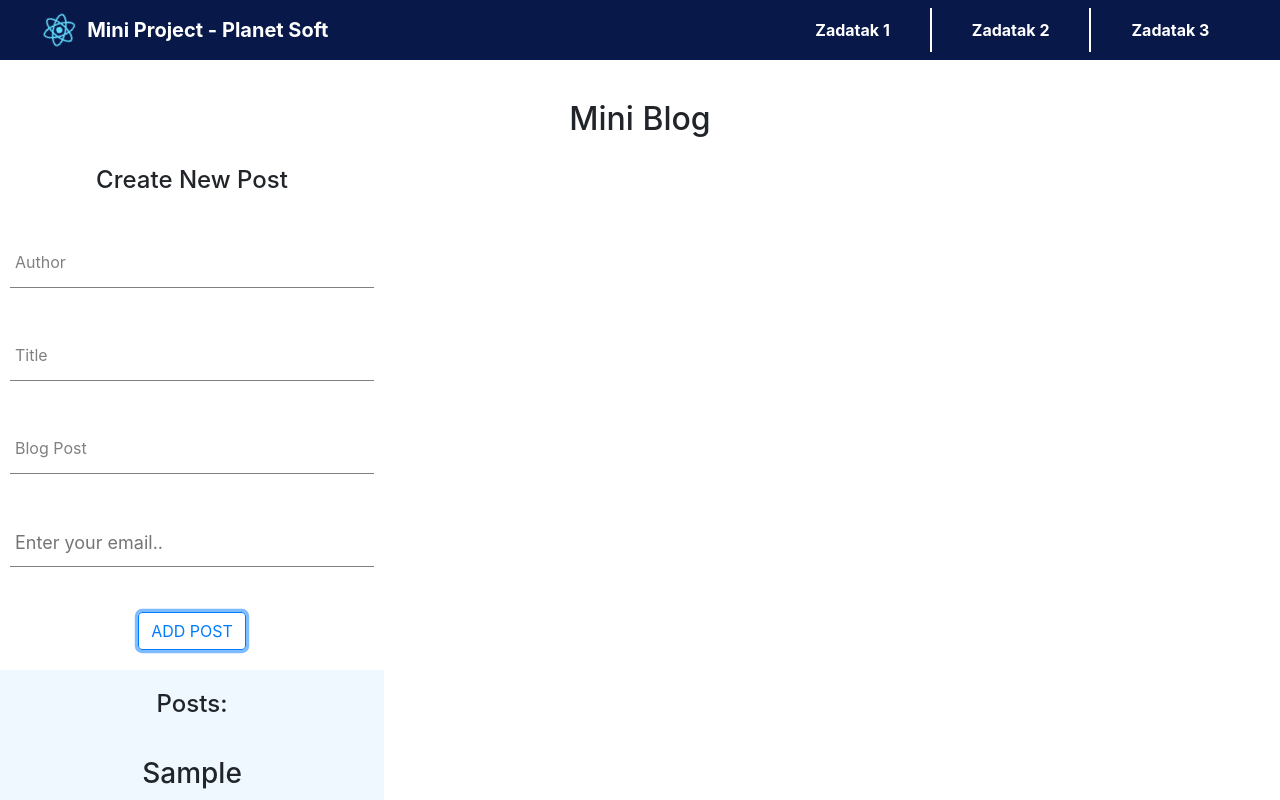
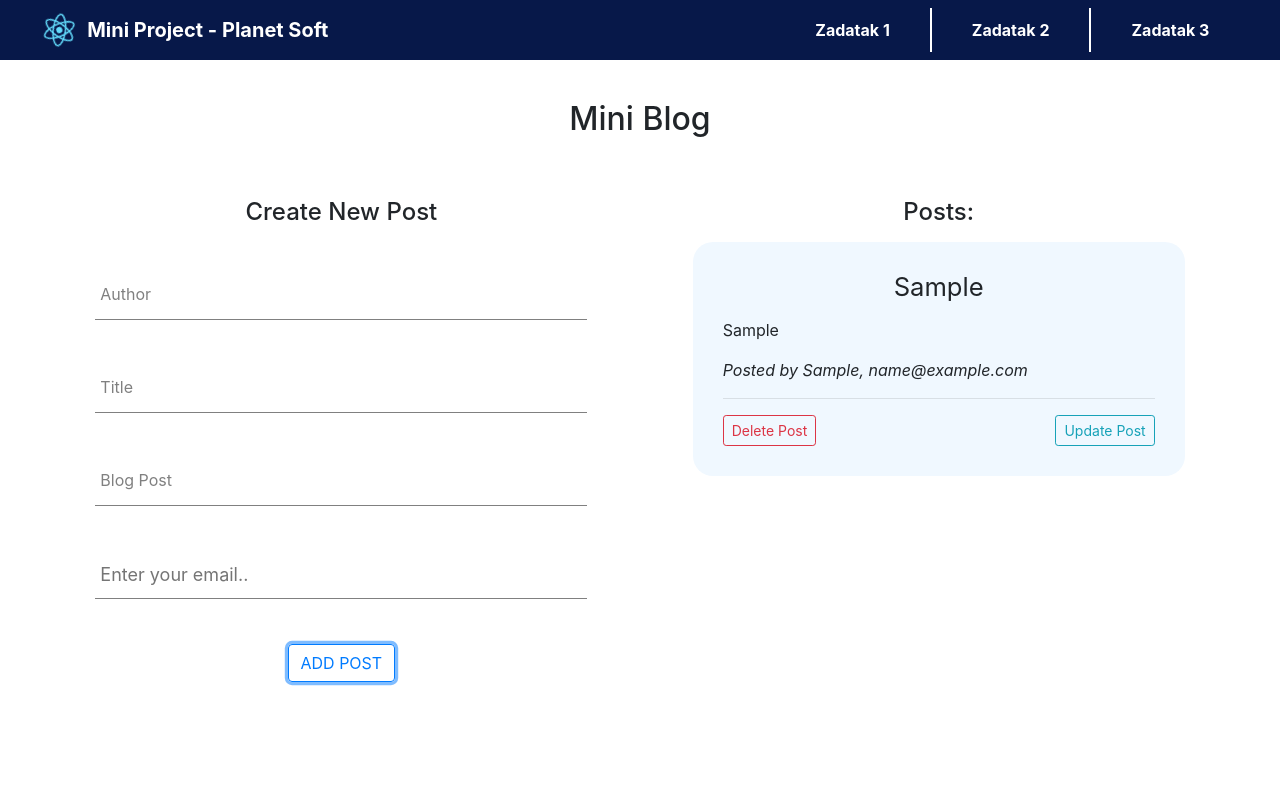
Before and after one commit to DraganDobrijevic/mini-project, a React (Create React App) app: page / in a window 1280 px wide. Both pictures are taken after typing "Sample", "Sample", "Sample", "name@example.com" into the empty fields and a click on the button "ADD POST". Shown: the top 800 px of the page. Built offline with nearby package versions, Linux system fonts and the light colour scheme.

Commit message:
task1 done

```diff
--- a/src/components/all-posts/all-posts.component.jsx
+++ b/src/components/all-posts/all-posts.component.jsx
@@ -2,7 +2,7 @@ import { useState, useEffect } from 'react';
 import Post from '../post/post.component.jsx';
 import './all-posts.styles.css';
 
-const AllPosts = ({ posts, deletePost }) => {
+const AllPosts = ({ posts, deletePost, updatePost }) => {
   const [show, setShow] = useState(false);
 
   useEffect(() => {
@@ -17,7 +17,14 @@ const AllPosts = ({ posts, deletePost }) => {
     <div className='allPosts'>
       {show ? <h4>Posts:</h4> : <h4>List is empty</h4>}
       {posts.map(({ id, ...otherPostProps }) => (
-        <Post key={id} {...otherPostProps} deletePost={deletePost} id={id} />
+        <Post
+          key={id}
+          {...otherPostProps}
+          deletePost={deletePost}
+          updatePost={updatePost}
+          id={id}
+          posts={posts}
+        />
       ))}
     </div>
   );
--- a/src/components/all-posts/all-posts.styles.css
+++ b/src/components/all-posts/all-posts.styles.css
@@ -1,5 +1,4 @@
 .allPosts {
-  width: 30%;
-  background-color: aliceblue;
+  width: 40%;
   padding: 20px 10px;
 }
--- a/src/components/blog-form/blog-form.component.jsx
+++ b/src/components/blog-form/blog-form.component.jsx
@@ -5,7 +5,6 @@ import Button from 'react-bootstrap/Button';
 import './blog-form.styles.css';
 
 const BlogForm = ({ addNewPost }) => {
-  console.log(addNewPost);
   const [postInfo, setPostInfo] = useState({
     author: '',
     title: '',
--- a/src/components/blog-form/blog-form.styles.css
+++ b/src/components/blog-form/blog-form.styles.css
@@ -3,6 +3,6 @@
 }
 
 .blog-form {
-  width: 30%;
+  width: 40%;
   padding: 20px 10px;
 }
--- a/src/components/post/post.component.jsx
+++ b/src/components/post/post.component.jsx
@@ -3,8 +3,17 @@ import { useState } from 'react';
 import FormInput from '../form-input/form-input.component';
 import './post.styles.css';
 
-const Post = ({ id, author, title, blogPost, contactEmail, deletePost }) => {
-  const [updatePost, setUpdatePost] = useState({
+const Post = ({
+  id,
+  author,
+  title,
+  blogPost,
+  contactEmail,
+  deletePost,
+  updatePost,
+  posts,
+}) => {
+  const [updatePostData, setUpdatePostData] = useState({
     author: '',
     title: '',
     blogPost: '',
@@ -16,7 +25,7 @@ const Post = ({ id, author, title, blogPost, contactEmail, deletePost }) => {
     title: titleUpdate,
     blogPost: blogPostUpdate,
     contactEmail: contactEmailUpdate,
-  } = updatePost;
+  } = updatePostData;
 
   const [show, setShow] = useState(false);
 
@@ -26,9 +35,25 @@ const Post = ({ id, author, title, blogPost, contactEmail, deletePost }) => {
     deletePost(id);
   };
 
-  const handleUpdate = () => {
+  const handleUpdate = (e) => {
+    e.preventDefault();
     console.log('update');
     console.log(id);
+    console.log(updatePostData);
+
+    // console.log(posts);
+    // deletePost(id);
+
+    updatePost(id, updatePostData);
+
+    setUpdatePostData({
+      author: '',
+      title: '',
+      blogPost: '',
+      contactEmail: '',
+    });
+
+    setShow(false);
   };
 
   const showUpdateForm = () => {
@@ -43,24 +68,31 @@ const Post = ({ id, author, title, blogPost, contactEmail, deletePost }) => {
   const handleChange = (e) => {
     const { name, value } = e.target;
 
-    setUpdatePost({ ...updatePost, [name]: value });
+    setUpdatePostData({ ...updatePostData, [name]: value });
   };
 
   return (
     <div className='post'>
-      <h3>{title}</h3>
-      <h4>{blogPost}</h4>
-      <h5>{author}</h5>
-      <h5>{contactEmail}</h5>
+      <h3 className='post-title'>{title}</h3>
+
+      <p className='post-text'>{blogPost}</p>
+      <div className='post-info'>
+        <span>
+          Posted by {author}, {contactEmail}
+        </span>
+        <hr />
+      </div>
+      <div className='post-footer'>
         <Button variant='outline-danger' size='sm' onClick={handleDeletePost}>
           Delete Post
         </Button>
         <Button variant='outline-info' size='sm' onClick={showUpdateForm}>
           Update Post
         </Button>
+      </div>
       {show && (
         <div className='blog-form-update'>
-          <h4 className='title'>Update Post</h4>
+          <h5 className='title'>Update Post</h5>
           <form className='create-blog-form' onSubmit={handleUpdate}>
             <FormInput
               type='text'
--- a/src/components/post/post.styles.css
+++ b/src/components/post/post.styles.css
@@ -1,3 +1,26 @@
 .post {
-  padding: 30px 10px;
+  margin: 15px auto;
+  padding: 30px;
+  background-color: aliceblue;
+  border-radius: 20px;
 }
+
+.post-title {
+  font-weight: 400;
+  font-size: 1.6rem;
+  margin-bottom: 15px;
+}
+
+.post-info {
+  font-style: italic;
+  text-align: start;
+}
+
+.post-text {
+  text-align: left;
+}
+
+.post-footer {
+  display: flex;
+  justify-content: space-between;
+}
--- a/src/pages/zadatak1/zadatak1.component.jsx
+++ b/src/pages/zadatak1/zadatak1.component.jsx
@@ -1,33 +1,12 @@
 import { useState, useEffect } from 'react';
 import BlogForm from '../../components/blog-form/blog-form.component';
 import AllPosts from '../../components/all-posts/all-posts.component';
+import './zadatak1.styles.css';
 
 const LOCAL_STORAGE_KEY = 'react-mini-project.posts';
 
 const Zadatak1 = () => {
-  const [posts, setPosts] = useState([
-    {
-      id: 1,
-      author: 'Dragan',
-      title: 'Title1',
-      blogPost: 'tekst Draganov q askdka skf a asf alsfkja fla kf a',
-      contactEmail: 'd@d.com',
-    },
-    {
-      id: 2,
-      author: 'Petar',
-      title: 'Title2',
-      blogPost: 'tekst Petrov q askdka skf a asf alsfkja fla kf a',
-      contactEmail: 'p@d.com',
-    },
-    {
-      id: 3,
-      author: 'Jakov',
-      title: 'Title3',
-      blogPost: 'tekst Jakovljev q askdka skf a asf alsfkja fla kf a',
-      contactEmail: 'j@d.com',
-    },
-  ]);
+  const [posts, setPosts] = useState([]);
 
   useEffect(() => {
     const storedPosts = JSON.parse(localStorage.getItem(LOCAL_STORAGE_KEY));
@@ -41,7 +20,7 @@ const Zadatak1 = () => {
 
   const addNewPost = (newPost) => {
     const post = {
-      id: 10,
+      id: Date.now(),
       ...newPost,
     };
     setPosts([post, ...posts]);
@@ -52,11 +31,43 @@ const Zadatak1 = () => {
     setPosts(newPosts);
   };
 
+  const updatePost = (id, newData) => {
+    console.log('updateeeeeeeeeeeee');
+    console.log(id);
+    // const object = posts.find((x) => x.id === id);
+    const object = posts.filter((post) => post.id === id);
+    console.log(object);
+    const index = posts.indexOf(object[0]);
+    console.log(index);
+    console.log(newData);
+
+    const newUpdate = {
+      id,
+      ...newData,
+    };
+    console.log(newUpdate);
+
+    const updatedObject = [
+      ...posts.slice(0, index),
+      newUpdate,
+      ...posts.slice(index + 1),
+    ];
+
+    console.log(updatedObject);
+    setPosts(updatedObject);
+  };
+
   return (
     <div className='task1'>
       <h2>Mini Blog</h2>
-      <BlogForm addNewPost={addNewPost} />
-      <AllPosts posts={posts} deletePost={deletePost} />
+      <div className='blog'>
+        <BlogForm addNewPost={addNewPost} />
+        <AllPosts
+          posts={posts}
+          deletePost={deletePost}
+          updatePost={updatePost}
+        />
+      </div>
     </div>
   );
 };
--- a/src/pages/zadatak1/zadatak1.styles.css
+++ b/src/pages/zadatak1/zadatak1.styles.css
@@ -0,0 +1,5 @@
+.blog {
+  display: flex;
+  justify-content: space-evenly;
+  margin-top: 40px;
+}
```
Lines whose indentation alone changed are shown as unchanged.
